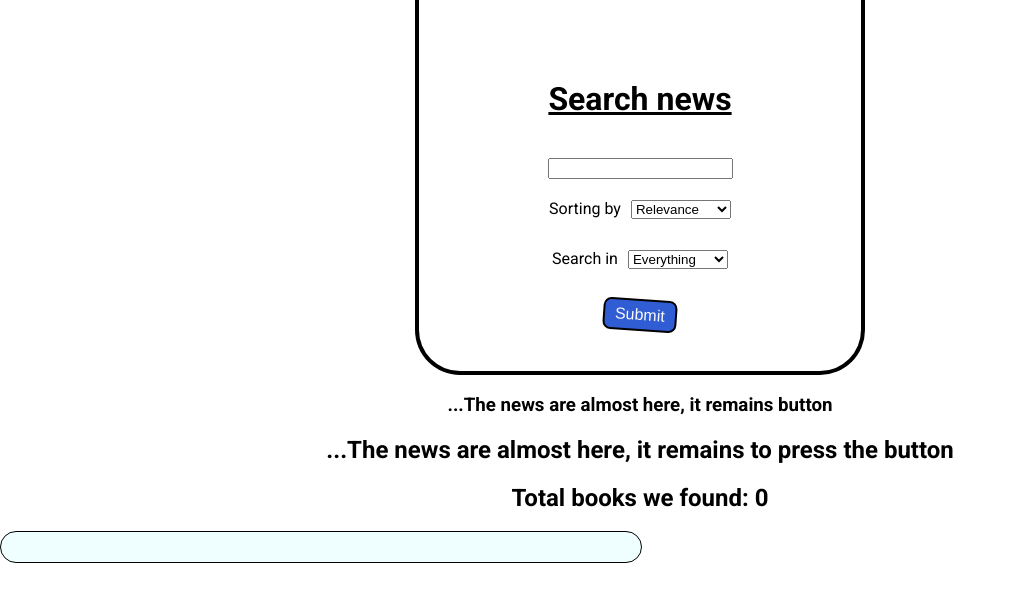
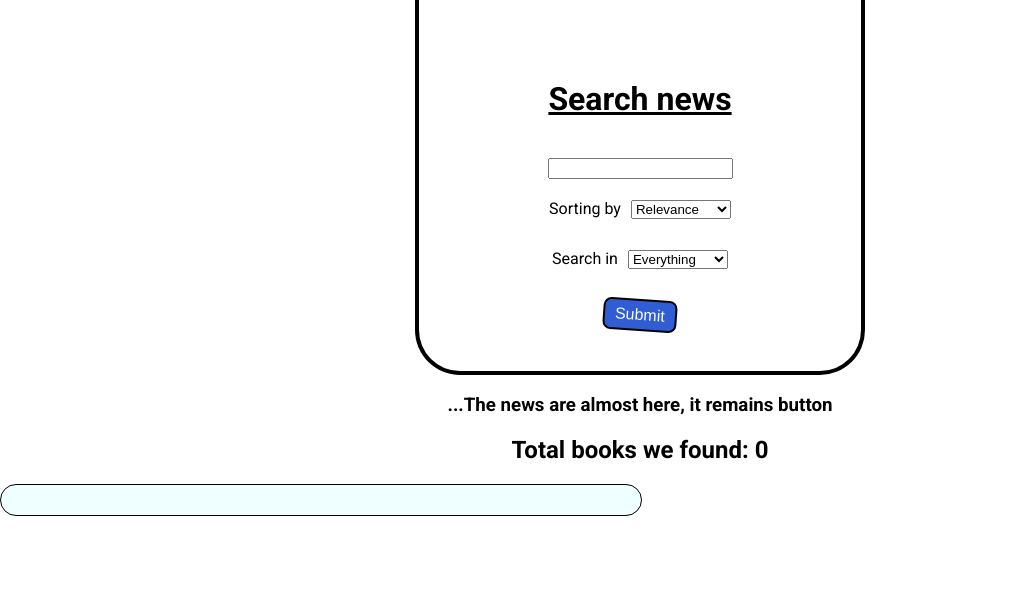
Before and after one commit to Momavi/news-agregator, a React (Create React App) app: page / in a window 1280 px wide. Shown: the top 602 px of the page, without its empty margins (0-1016 px from the left). Built offline with nearby package versions, Linux system fonts and the light colour scheme.

Commit message:
Micro fix code style

```diff
--- a/src/App.jsx
+++ b/src/App.jsx
@@ -12,7 +12,6 @@ function App(props) {
       <SearchContainer />
       <Suspense fallback={<Preloader />}>
         <div className="content">
-          <h2>...The news are almost here, it remains to press the button</h2>
           <NewsContainer />
         </div>
       </Suspense>
--- a/src/redux/news-reducer.js
+++ b/src/redux/news-reducer.js
@@ -7,7 +7,7 @@ const SET_TOTAL_NEWS_COUNT = 'SET_TOTAL_NEWS_COUNT'
 
 let initialtState = {
   news: [],
-  pageSize: 30,
+  pageSize: 20,
   totalNews: 0,
   currentPage: 1,
   isFetching: false,
--- a/src/redux/popup-reducer.js
+++ b/src/redux/popup-reducer.js
@@ -2,7 +2,7 @@ const SET_POPUP_DATA = 'SET_POPUP_DATA'
 const TOOGLE_POPUP_OPEN = 'TOOGLE_POPUP_OPEN'
 
 let initialtState = {
-  popupData: {},
+  popupData: { },
   isPopupOpen: false,
 };
 
@@ -20,7 +20,6 @@ function popupReducer(state = initialtState, action) {
 export const setPopupData = (popupData) => ({ type: SET_POPUP_DATA, popupData })
 export const setIsPopupOpen = (isPopupOpen) => ({ type: TOOGLE_POPUP_OPEN, isPopupOpen })
 
-
 export const togglePopupOpen = (book, isPopupOpen) => {
   return async (dispatch) => {
     dispatch(setPopupData(book));
```
Also changed, not shown: src/redux/news-selector.js (+6 -6 lines).
